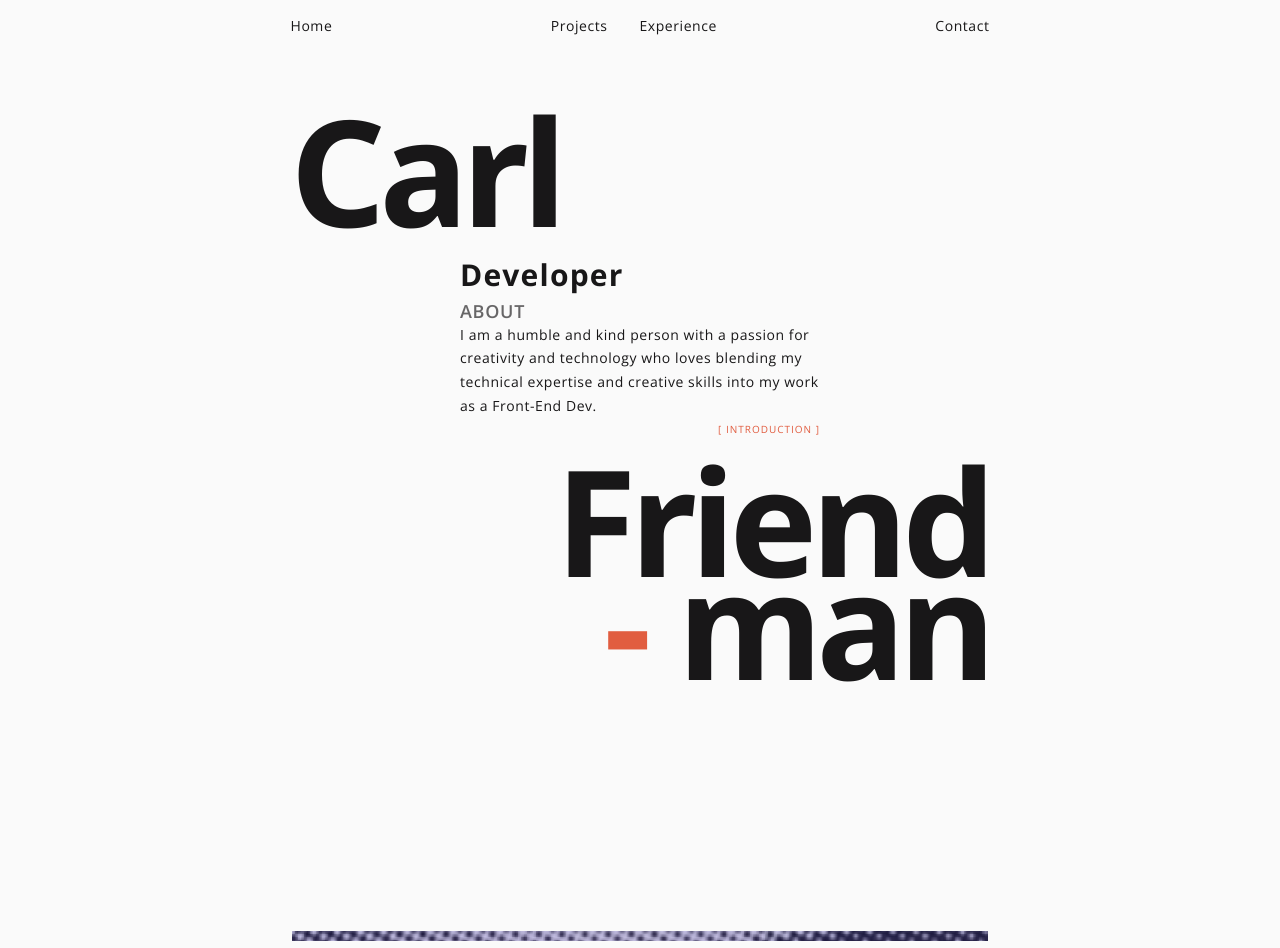
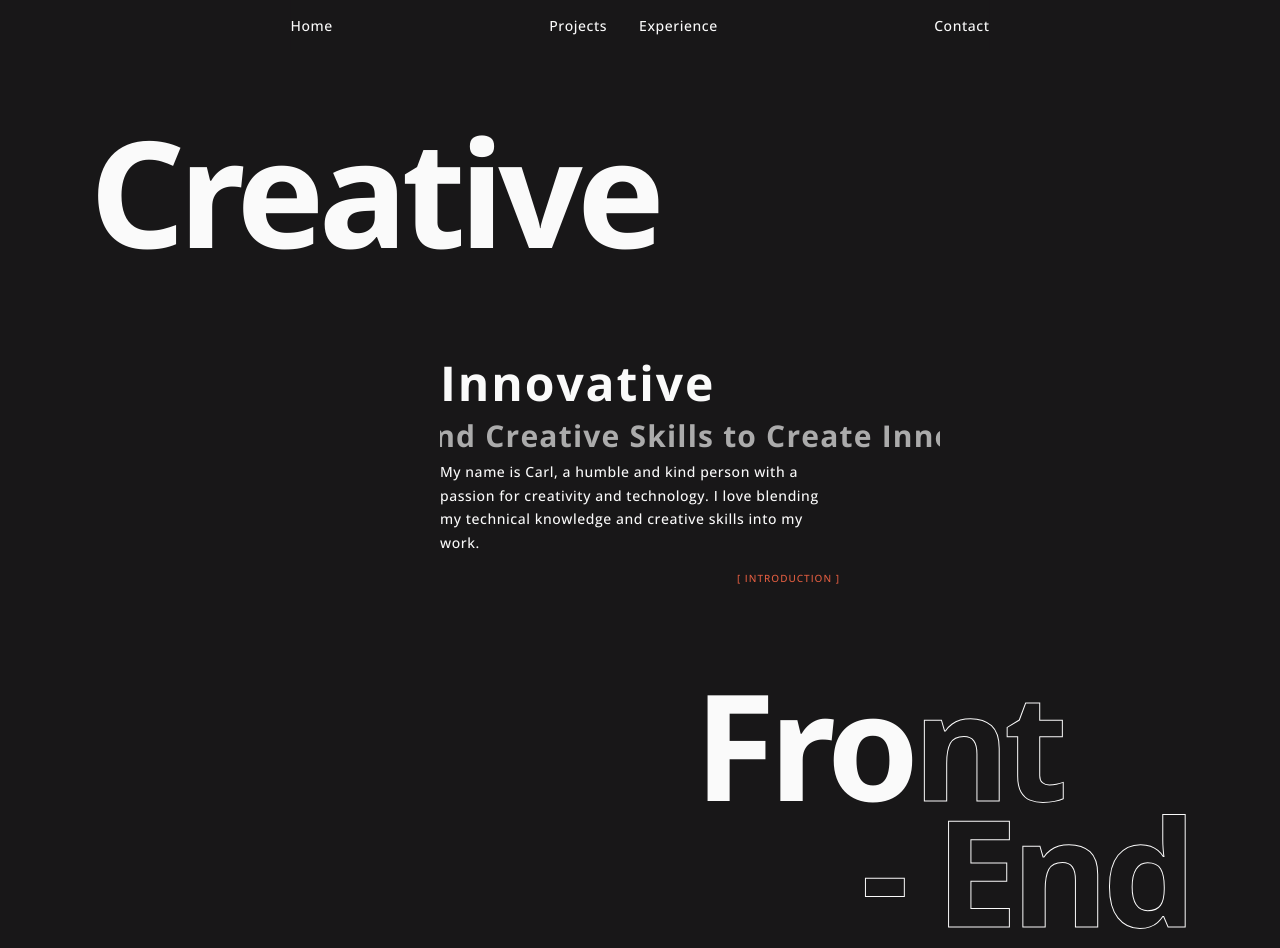
Before and after one commit to carl-vanman/Portfolio_23, a Next.js app: page / in a window 1280 px wide. Shown: the top 948 px of the page. Built offline with nearby package versions, Linux system fonts and the light colour scheme.

Commit message:
Text Content edited, added banner text after introduction and made the overall max-width wider

```diff
--- /dev/null
+++ b/src/components/banner/Banner.module.css
@@ -0,0 +1,18 @@
+.bottom_banner {
+    position: relative;
+    left: 0px;
+    top: 0px;
+
+}
+.bottom_banner h3 {
+    position: absolute;
+    top: 0;
+    white-space: nowrap;
+    color: var(--accent-color);
+    margin-left: 50%;
+    transform: translate(-50%);
+}
+
+.dummy_spacer {
+    height: 125px;
+}
--- a/src/components/introduction/Introduction.js
+++ b/src/components/introduction/Introduction.js
@@ -24,43 +24,68 @@ const Introduction = () => {
         <Section>
             <div className={styles.container}>
                 <h2
-                    className={`${utils.xl_heading} ${styles.top_title}`}
+                    className={`${utils.xxl_heading} ${styles.top_title}`}
                     style={{
                         transform: `translateX(-${scrollPosition * 0.1}px)`,
                         opacity: `${1 - scrollPosition * 0.0015}`,
                     }}
                 >
-                    Carl
+                    Creative
                 </h2>
                 <article className={`${styles.about_container}`}>
-                    <h3 className={`${utils.md_heading}`}>
-                        Developer
+                    <h3 className={`${utils.lg_heading}`}>
+                        Innovative
                     </h3>
-                    <h4 className={`${utils.sm_heading_light}`}>
-                        About
-                    </h4>
+                    <div className={`${styles.marquee}`}>
+                        <ul className={styles.marquee_content}>
+                            <li>
+                                <h4 className={`${utils.md_heading_light}`}>
+                                    Blending Technical Knowledge and Creative Skills to
+                                    Create Innovative Solutions{" "}
+                                </h4>
+                            </li>
+                        </ul>
+                        <ul className={styles.marquee_content} aria-hidden="true">
+                            <li>
+                                <h4 className={`${utils.md_heading_light}`}>
+                                    Blending Technical Knowledge and Creative Skills to
+                                    Create Innovative Solutions{" "}
+                                </h4>
+                            </li>
+                        </ul>
+                    </div>
                     <p className={`${utils.body_text}`}>
-                        I am a humble and kind person with a passion for
-                        creativity and technology who loves blending my
-                        technical expertise and creative skills into my work as a Front-End Dev.
+                        My name is Carl, a humble and kind person with a
+                        passion for creativity and technology. I love blending my technical knowledge and
+                        creative skills into my work.
                     </p>
-                    <aside className={`${utils.tag_text}`}>{`[ Introduction ]`}</aside>
+                    <aside
+                        className={`${utils.tag_text}`}
+                    >{`[ Introduction ]`}</aside>
                 </article>
                 <div
                     className={`${styles.bottom_title}`}
+                >
+                    <h2 className={`${utils.xxl_heading}`}
+                        style={{
+                            transform: `translateX(${scrollPosition * 0.05}px)`,
+                            opacity: `${1 - scrollPosition * 0.0015}`,
+                        }}
+                    >
+                        Fro<span className={`${utils.xxl_heading} ${styles.text_outlined}`}>nt</span>
+                    </h2>
+                    <h2 className={`${utils.xxl_heading} ${styles.text_outlined}`}
                     style={{
-                        transform: `translateX(${scrollPosition * 0.1}px)`,
+                        transform: `translateX(${scrollPosition * 0.15}px)`,
                         opacity: `${1 - scrollPosition * 0.0015}`,
                     }}
-                >
-                    <h2 className={`${utils.xl_heading}`}>Friend</h2>
-                    <h2 className={`${utils.xl_heading}`}>
+                    >
                         <span
-                            className={`${utils.xl_heading} ${styles.hyphen}`}
+                            className={`${utils.xxl_heading} ${styles.text_outlined}`}
                         >
                             {"- "}
                         </span>
-                        man
+                        End
                     </h2>
                 </div>
             </div>
--- a/src/components/introduction/Introduction.module.css
+++ b/src/components/introduction/Introduction.module.css
@@ -4,42 +4,81 @@
     display: flex;
     flex-direction: column;
     justify-content: space-between;
-    gap: 2rem;
+    gap: clamp(2rem, 10vw, 6rem);
 }
 
 .about_container {
     align-self: center;
-    width: clamp(280px, 40vw, 360px);
-
-    /* display: flex;
-    flex-direction: column; */
-
-   /*  gap: var(--xsm-spacer); */
+    width: clamp(300px, 40vw, 400px);
 }
 
+.marquee {
+    --gap: 1rem;
+    display: flex;
+    overflow: hidden;
+    user-select: none;
+    gap: var(--gap);
+
+    width: clamp(280px, 40vw, 500px);
+}
+
+.marquee_content {
+    flex-shrink: 0;
+    display: flex;
+    justify-content: space-around;
+    min-width: 100%;
+    gap: var(--gap);
+
+    animation: scroll 15s linear infinite;
+}
+
+.marquee_content:last-child {
+    animation-name: scroll;
+}
+
+.marquee:hover .marquee_content {
+    animation-play-state: paused;
+}
+
+@keyframes scroll {
+    from {
+      transform: translateX(0);
+    }
+    to {
+      transform: translateX(calc(-100% - var(--gap)));
+    }
+  }
+
 .about_container aside {
-    /* margin-top: var(--sm-spacer); */
+    margin-top: var(--md-spacer);
     text-align: right;
 }
 
 .top_title {
-    animation: top-title 0.8s cubic-bezier(0.65, 0.05, 0.36, 1);
+    animation: top-title 1s cubic-bezier(0.65, 0.05, 0.36, 1);
 }
 
 .bottom_title {
     align-self: flex-end;
     text-align: right;
-
-    animation: bottom-title 0.8s cubic-bezier(0.65, 0.05, 0.36, 1);
+}
+.bottom_title h2:first-child{
+    padding-right: 10vw;
+    animation: bottom-title 1s cubic-bezier(0.65, 0.05, 0.36, 1);
 }
 
-.hyphen {
-    color: var(--accent-color);
+.bottom_title h2:last-child{
+    animation: bottom-title 1.4s cubic-bezier(0.65, 0.05, 0.36, 1);
+}
+
+.text_outlined {
+    color: transparent;
+    -webkit-text-stroke: 1px var(--secondary-color);
 }
 
 @keyframes top-title {
     0% {
-        transform: translate(-80px);
+        transform: translate(-100px);
         opacity: 0;
     }
     100% {
@@ -49,7 +88,7 @@
 }
 @keyframes bottom-title {
     0% {
-        transform: translate(80px);
+        transform: translate(100px);
         opacity: 0;
     }
     100% {
@@ -57,9 +96,3 @@
         opacity: 1;
     }
 }
-
-@media (min-width: 699px) {
-    .container {
-        margin-top: -64px;
-    }
-}
--- a/src/components/navigation/Navigation.module.css
+++ b/src/components/navigation/Navigation.module.css
@@ -307,7 +307,15 @@
 /* -----------------------DESKTOP-------------------------- */
 @media (min-width: 699px) {
     .nav {
-        height: var(--btn-size);
+
+        position: fixed;
+        z-index: 9999;
+        top: 0;
+        left: 0;
+        width: 100vw;
+
+        padding: 0px 2vw;
+        background-color: var(--primary-color);
     }
 
     .menu_btn {
@@ -315,7 +323,6 @@
     }
 
     #menu_links {
-        background-color: var(--primary-color);
 
         position: relative;
         top: 0px;
@@ -323,8 +330,12 @@
         height: min-content;
         padding: 0px;
 
+        max-width: 699px;
+        margin-left: 50%;
+        transform: translateX(-50%);
+
+        background-color: var(--primary-color);
         flex-direction: row;
-        justify-content: flex-start;
 
 
         transition: 0s;
@@ -385,46 +396,3 @@
         transition: color 0.3s ease-out;
     }
 }
-
-
-
-
-/* desktop option in media query
-.nav {
-        height: var(--btn-size);
-        mix-blend-mode: difference;
-        position: fixed;
-        z-index: 9999;
-        top: 0;
-        left: 0;
-        width: 100vw;
-        --tw-text-opacity: 1;
-        --tw-bg-opacity: 1;
-        color: rgb(24 23 24/var(--tw-text-opacity));
-        background-color: rgb(250 250 250/var(--tw-bg-opacity));
-    }
-
-    .menu_btn {
-        display: none;
-    }
-
-    #menu_links {
-        background-color: transparent;
-
-        position: relative;
-        top: 0px;
-        width: 100%;
-        height: min-content;
-        padding: 0px;
-
-        flex-direction: row;
-        justify-content: flex-start;
-
-        width: 699px;
-        margin-left: 50%;
-        transform: translateX(-50%);
-
-        transition: 0s;
-    }
-
-*/
--- a/src/components/section/Section.module.css
+++ b/src/components/section/Section.module.css
@@ -2,5 +2,5 @@
     padding: var(--xxl-spacer) 0rem;
 }
 .container {
-    padding: clamp(var(--lg-spacer), 20vw, var(--xxl-spacer)) 0rem;
+    padding: clamp(var(--lg-spacer), 15vw, var(--xxl-spacer)) 0rem;
 }
--- a/src/pages/index.js
+++ b/src/pages/index.js
@@ -10,10 +10,11 @@ import Introduction from "@/components/introduction/Introduction";
 import styles from "../styles/Home.module.css"
 import Sliced from '@/components/art/Sliced';
 import Projects from '@/components/projects/Projects';
+import Banner from '@/components/banner/Banner';
 
 const open_sans = Open_Sans({
     variable: "--primary-font",
-    weight: ["400", "600", "700"],
+    weight: ["500", "600", "700"],
     subsets:["latin"],
 });
 
@@ -38,6 +39,7 @@ export default function Home() {
             <main className={`${styles.main_layout} ${open_sans.variable} ${noto.variable}`}>
                 <Navigation />
                 <Introduction />
+                <Banner />
                 <Sliced />
                 <Projects />
             </main>
--- a/src/styles/Home.module.css
+++ b/src/styles/Home.module.css
@@ -1,7 +1,7 @@
 .main_layout {
-    padding: 0vw 2vw;
+    /* padding: 0vw 2vw; */
     display: grid;
-    grid-template-columns: 1fr minmax(300px, 699px) 1fr;
+    grid-template-columns: 1fr minmax(300px, var(--max-width)) 1fr;
 }
 
 .main_layout > * {
--- a/src/styles/globals.css
+++ b/src/styles/globals.css
@@ -3,10 +3,10 @@
     --max-width: 1100px;
 
     /* -----------------------COLORS--------------------------- */
-    --primary-color-rgb: 250 250 250;
+    --primary-color-rgb: 24 23 24;
     --primary-color:rgb(var(--primary-color-rgb));
 
-    --secondary-color-rgb: 24 23 24;
+    --secondary-color-rgb: 250 250 250;
     --secondary-color: rgb(var(--secondary-color-rgb));
 
     --primary-color-light:  rgb(var(--primary-color-rgb) / 0.65);
@@ -30,10 +30,11 @@
     --primary-letter-spacing: 0.04em;
     --exception-letter-spacing: -0.04em;
 
-    --xl-font-size: clamp(96px, 20vw, 148px);
-    --lg-font-size: 64px;
+    --xxl-font-size: clamp(88px, 20vw, 148px);
+
+    --lg-font-size: clamp(30px, 10vw, 48px);
     /* --md-font-size: 24px; */
-    --md-font-size: 30px;
+    --md-font-size: clamp(18px, 5vw, 30px);
 /*     --sm-font-size: 18px; */
     --sm-font-size: 18px;
 /*     --body-font-size: 12px; */
--- a/src/styles/utils.module.css
+++ b/src/styles/utils.module.css
@@ -33,25 +33,25 @@
     letter-spacing: 0.1em;
 }
 
-.xl_heading,
-.lg_heading,
-.xl_heading_light,
-.lg_heading_light {
+.xxl_heading,
+.xxl_heading_light {
     font-family: var(--secondary-font);
     letter-spacing: var(--primary-letter-spacing);
 }
 
+.lg_heading,
 .md_heading,
 .sm_heading,
-.xl_heading_light,
 .lg_heading_light,
 .md_heading_light,
 .sm_heading_light {
     font-family: var(--primary-font);
 }
 
+.lg_heading,
 .md_heading,
-.xl_heading_light,
+.xxl_heading,
+.xxl_heading_light,
 .lg_heading_light,
 .md_heading_light {
     font-weight: var(--secondary-font-weight);
@@ -66,10 +66,10 @@
     letter-spacing: var(--primary-letter-spacing);
 }
 
-.xl_heading,
-.xl_heading_light {
-    font-size: var(--xl-font-size);
-    line-height: 70%;
+.xxl_heading,
+.xxl_heading_light {
+    font-size: var(--xxl-font-size);
+    line-height: 85%;
     letter-spacing: var(--exception-letter-spacing);
 }
 
@@ -91,7 +91,7 @@
 }
 
 .body_text,
-.xl_heading,
+.xxl_heading,
 .lg_heading,
 .md_heading,
 .sm_heading,
@@ -102,7 +102,7 @@
 /* transperant */
 .body_text_light,
 .link_text_light,
-.xl_heading_light,
+.xxl_heading_light,
 .lg_heading_light,
 .md_heading_light,
 .sm_heading_light {
```
Also changed, not shown: src/components/banner/Banner.js (added, +18 -0 lines).
